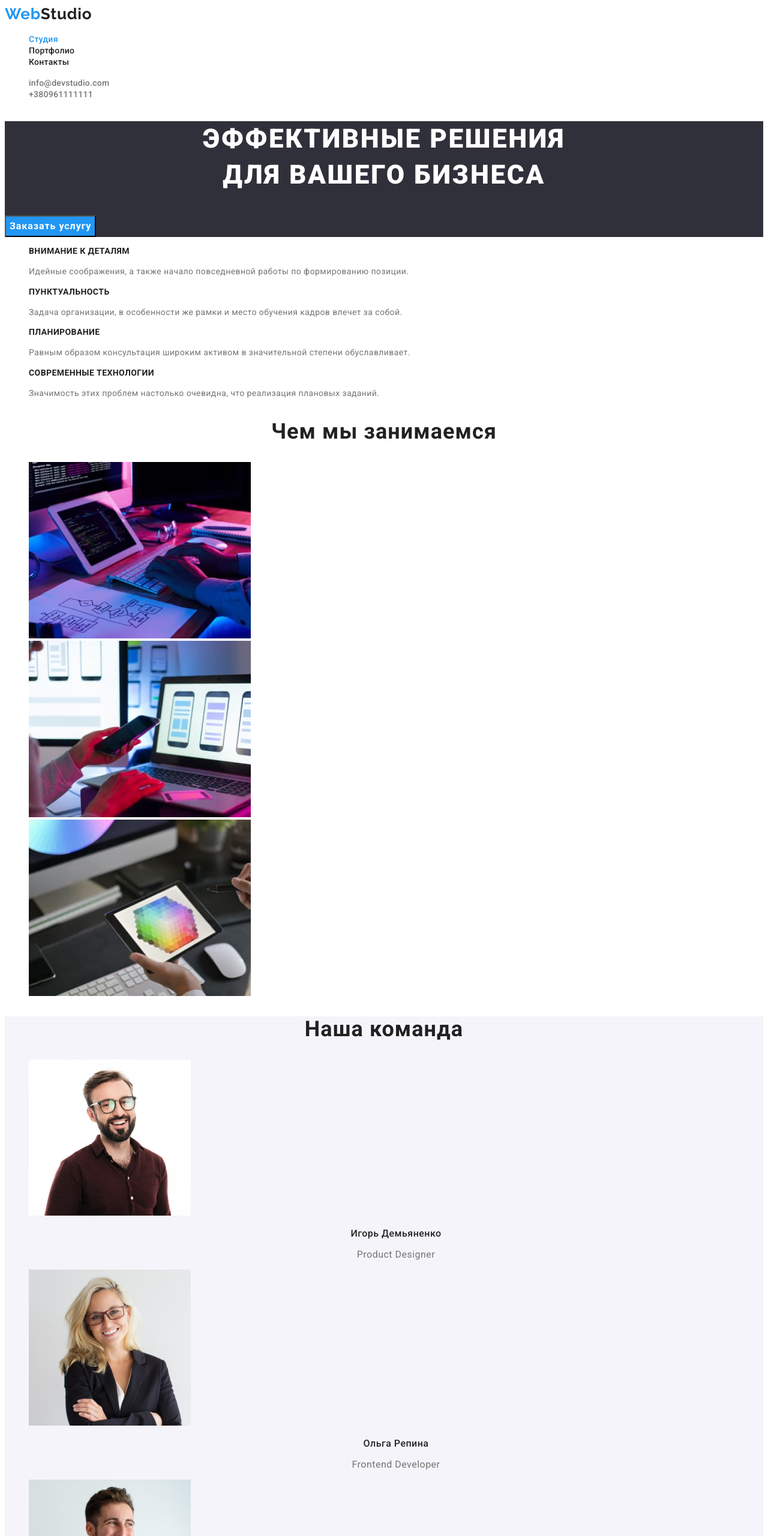
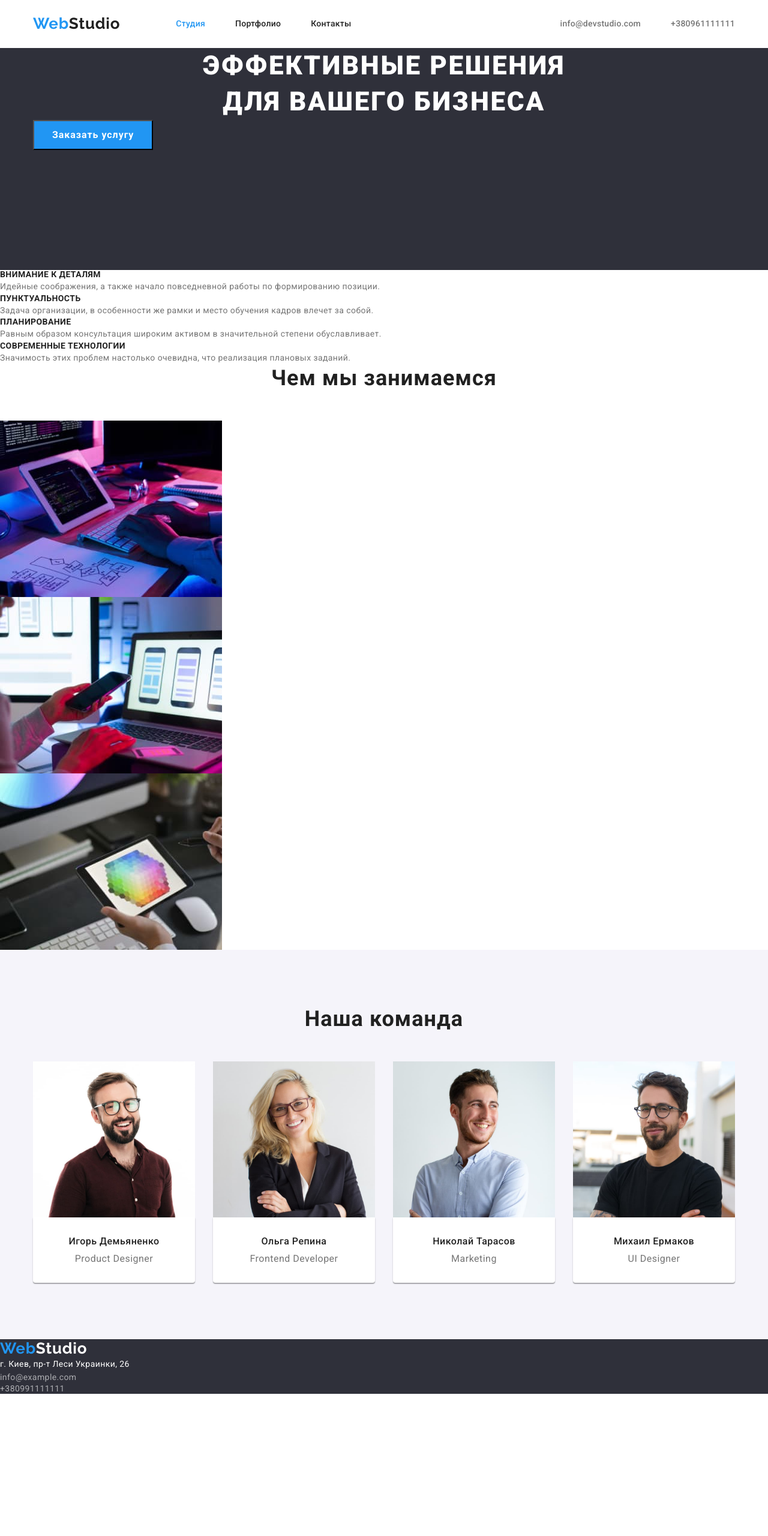
Before and after one commit to PotapenkoAnna/goit-markup-hw-03, a plain HTML site: page index.html in a window 1280 px wide. Shown: the top 2560 px of the page at 60% size. After the commit the page ends 2323 px from the top, so only its background shows below. Drawn offline with nearby package versions, Linux system fonts and the light colour scheme.

Commit message:
создал хедер и секцию "наши сотрудники"

```diff
--- a/css/styles.css
+++ b/css/styles.css
@@ -11,6 +11,25 @@ body {
   font-family: var(--primary-font-family);
 }
 
+h1,
+h2,
+h3,
+p {
+  margin-top: 0;
+  margin-bottom: 0;
+}
+
+ul,
+ol {
+  margin-top: 0;
+  margin-bottom: 0;
+  padding-left: 0;
+}
+
+img {
+  display: block;
+}
+
 .list {
   list-style: none;
 }
@@ -19,9 +38,44 @@ body {
   text-decoration: none;
 }
 
+.container {
+  width: 1200px;
+  padding-left: 15px;
+  padding-right: 15px;
+  margin-left: auto;
+  margin-right: auto;
+}
+
+.section {
+  padding-top: 94px;
+  padding-bottom: 94px;
+}
+
+.title {
+  margin-bottom: 50px;
+}
+
 /*====Шапка с навигацией====*/
 
+.header {
+  padding-top: 24px;
+  padding-bottom: 25px;
+  background: #ffffff;
+}
+
+.header-container {
+  display: flex;
+  align-items: center;
+  justify-content: space-between;
+}
+
+.navigation {
+  display: flex;
+  align-items: center;
+}
+
 .logo {
+  margin-right: 93px;
   font-family: var(--secondary-font-family);
   font-weight: bold;
   font-size: 26px;
@@ -34,7 +88,16 @@ body {
   color: var(--primary-text-main);
 }
 
-.menu-list-item {
+.menu-list {
+  display: flex;
+  align-items: center;
+}
+
+.menu-list-item:not(:last-child) {
+  margin-right: 50px;
+}
+
+.menu-list-link {
   font-weight: 500;
   font-size: 14px;
   line-height: 1.14;
@@ -42,8 +105,8 @@ body {
   color: var(--primary-text-main);
 }
 
-.menu-list-item:hover,
-.menu-list-item:focus {
+.menu-list-link:hover,
+.menu-list-link:focus {
   color: var(--accent-color);
 }
 
@@ -51,7 +114,16 @@ body {
   color: var(--accent-color);
 }
 
-.contact-item {
+.contacts {
+  display: flex;
+  align-items: center;
+}
+
+.contact-item:not(:last-child) {
+  margin-right: 50px;
+}
+
+.contact-link {
   font-weight: 500;
   font-size: 14px;
   line-height: 1.14;
@@ -59,8 +131,8 @@ body {
   color: var(--secondary-text-main);
 }
 
-.contact-item:hover,
-.contact-item:focus {
+.contact-link:hover,
+.contact-link:focus {
   color: var(--accent-color);
 }
 
@@ -81,6 +153,8 @@ body {
 }
 
 .modal-btn {
+  min-width: 200px;
+  padding: 8px 30px;
   font-family: inherit;
   font-weight: bold;
   font-size: 16px;
@@ -89,6 +163,7 @@ body {
   cursor: pointer;
   color: var(--text-hero-footer);
   background-color: var(--accent-color);
+  margin-bottom: 200px;
 }
 
 .modal-btn:hover,
@@ -133,6 +208,10 @@ body {
 
 /*========Сотрудники==========*/
 
+.user-team {
+  background: #f5f4fa;
+}
+
 .user-title {
   font-weight: bold;
   font-size: 36px;
@@ -142,9 +221,30 @@ body {
   color: var(--primary-text-main);
 }
 
+.users-team {
+  display: flex;
+  flex-wrap: wrap;
+  margin-left: -30px;
+  margin-top: -30px;
+}
+
+.users-team-box {
+  flex-basis: calc(100%-120px) / 4;
+  margin-left: 30px;
+  margin-top: 30px;
+}
+
 .users-team-foto {
   background: url(4853.jpg);
   border-radius: 0px;
+}
+
+.user-team-wrapper {
+  background: #ffffff;
+  padding-top: 30px;
+  box-shadow: 0px 1px 3px rgba(0, 0, 0, 0.12), 0px 1px 1px rgba(0, 0, 0, 0.14),
+    0px 2px 1px rgba(0, 0, 0, 0.2);
+  border-radius: 0px 0px 4px 4px;
 }
 
 .user-name {
@@ -154,18 +254,16 @@ body {
   text-align: center;
   letter-spacing: 0.03em;
   color: var(--primary-text-main);
+  margin-bottom: 10px;
 }
 
 .user-position {
+  padding-bottom: 30px;
   font-size: 16px;
   line-height: 1.19;
   text-align: center;
   letter-spacing: 0.03em;
   color: var(--secondary-text-main);
-}
-
-.user-team {
-  background: #f5f4fa;
 }
 
 /*=======Контакты=========*/
--- a/index.html
+++ b/index.html
@@ -8,6 +8,9 @@
     <link rel="preconnect" href="https://fonts.googleapis.com"/>
     <link rel="preconnect" href="https://fonts.gstatic.com" crossorigin />
     <link href="https://fonts.googleapis.com/css2?family=Raleway:wght@700&family=Roboto:wght@400;500;700;900&display=swap" rel="stylesheet" />
+    <link rel="stylesheet" href="https://cdnjs.cloudflare.com/ajax/libs/modern-normalize/1.1.0/modern-normalize.min.css"
+        integrity="sha512-wpPYUAdjBVSE4KJnH1VR1HeZfpl1ub8YT/NKx4PuQ5NmX2tKuGu6U/JRp5y+Y8XG2tV+wKQpNHVUX03MfMFn9Q=="
+        crossorigin="anonymous" referrerpolicy="no-referrer" />
     <link rel="stylesheet" href="./css/styles.css" />
 </head>
 
@@ -15,28 +18,36 @@
       <!--Шапка  с навигацией-->
 
     <header class="header">
+      <div class="container header-container">
         <nav class="navigation">
             <a class="logo link" href="./index.html" lang="en">
                 Web<span class="accentlogo">Studio</span>
             </a>
             <ul class="menu-list list">
-                <li><a class="menu-list-item link current" href="./index.html">Студия</a> </li>
-                <li><a class="menu-list-item link" href="./portfolio.html">Портфолио</a> </li>
-                <li><a class="menu-list-item link" href="">Контакты</a> </li>
+                <li class="menu-list-item">
+                    <a class="menu-list-link link current" href="./index.html">Студия</a> </li>
+                <li class="menu-list-item">
+                    <a class="menu-list-link link" href="./portfolio.html">Портфолио</a> </li>
+                <li class="menu-list-item">
+                    <a class="menu-list-link link" href="">Контакты</a> </li>
             </ul>
         </nav>
         <ul class="contacts list">
-          <li><a class="contact-item link" href="mailto:info@devstudio.com">info@devstudio.com</a></li>
-          <li><a class="contact-item link" href="tel:+380961111111">+380961111111</a></li>
+            <li class="contact-item">
+                <a class="contact-link link" href="mailto:info@devstudio.com">info@devstudio.com</a></li>
+            <li class="contact-item">
+                <a class="contact-link link" href="tel:+380961111111">+380961111111</a></li>
         </ul>
-
+      </div>
     </header>
     <main>
         <!--HERO-->
 
         <section class="hero">
+            <div class="container">
             <h1 class="main-title">Эффективные решения<br>для вашего бизнеса</h1>
             <button class="modal-btn" type="button">Заказать услугу</button>
+            </div>
         </section>
 
         <!--описание сайта-->
@@ -65,7 +76,7 @@
         <!--Галерея-->
 
         <section class="gallery">
-            <h2 class="gallery-title">Чем мы занимаемся</h2>
+            <h2 class="gallery-title title">Чем мы занимаемся</h2>
             <ul class=" gallery-items list">
                 <li><img class="gallery-img" src="./images/img1.jpg"
                     alt="набор текста"
@@ -84,42 +95,53 @@
 
         <!--сотрудники-->
 
-        <section class="user-team">
-            <h2 class="user-title">Наша команда</h2>
+        <section class="user-team section">
+          <div class="container">
+            <h2 class="user-title title">Наша команда</h2>
             <ul class="users-team list">
-                <li>
+                <li class="users-team-box">
                     <img class="users-team-foto" src="./images/foto1.jpg"
                     alt="Игорь Демьяненко"
                     width="270"
                     height="260">
+                    <div class="user-team-wrapper">
                        <h3 class="user-name">Игорь Демьяненко</h3>
                        <p class="user-position">Product Designer</p>
+                    </div>
                 </li>
-                <li>
+                <li class="users-team-box">
                     <img class="users-team-foto" src="./images/foto2.jpg"
                     alt="Ольга Репина"
                     width="270"
                     height="260">
+                    <div class="user-team-wrapper">
                        <h3 class="user-name">Ольга Репина</h3>
                        <p class="user-position">Frontend Developer</p>
+                    </div>
                 </li>
-                <li>
+                <li class="users-team-box">
                     <img class="users-team-foto" src="./images/foto3.jpg"
                     alt="Николай Тарасов"
                     width="270"
                     height="260">
+                    <div class="user-team-wrapper">
                        <h3 class="user-name">Николай Тарасов</h3>
                        <p class="user-position">Marketing</p>
+                    </div>
                 </li>
-                <li>
+                <li class="users-team-box">
                     <img class="users-team-foto" src="./images/foto4.jpg"
                     alt="Михаил Ермаков"
                     width="270"
                     height="260">
+                    <div class="user-team-wrapper">
                        <h3 class="user-name">Михаил Ермаков</h3>
                        <p class="user-position">UI Designer</p>
+                    </div>
                 </li>
+
             </ul>
+          </div>
         </section>
     </main>
 
```
Also changed, not shown: portfolio.html (+21 -7 lines). Lines whose indentation alone changed are shown as unchanged.
